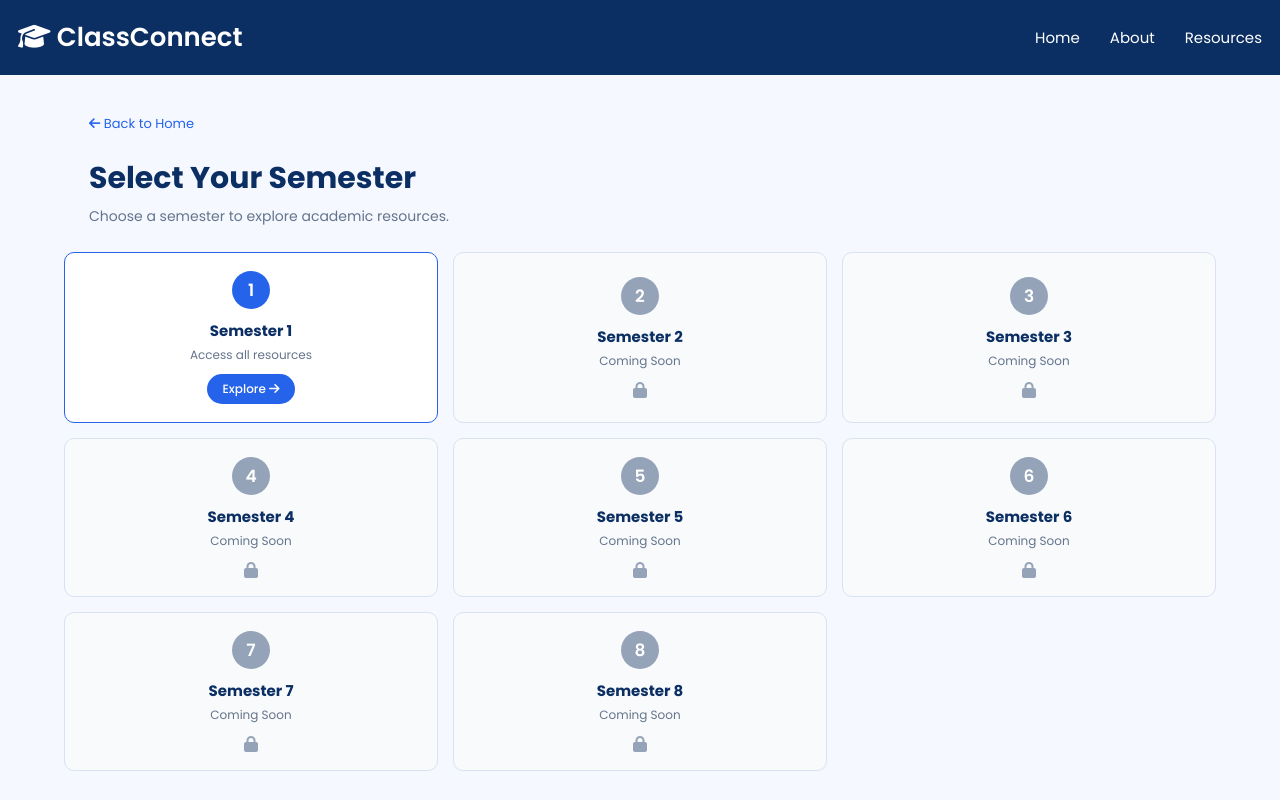
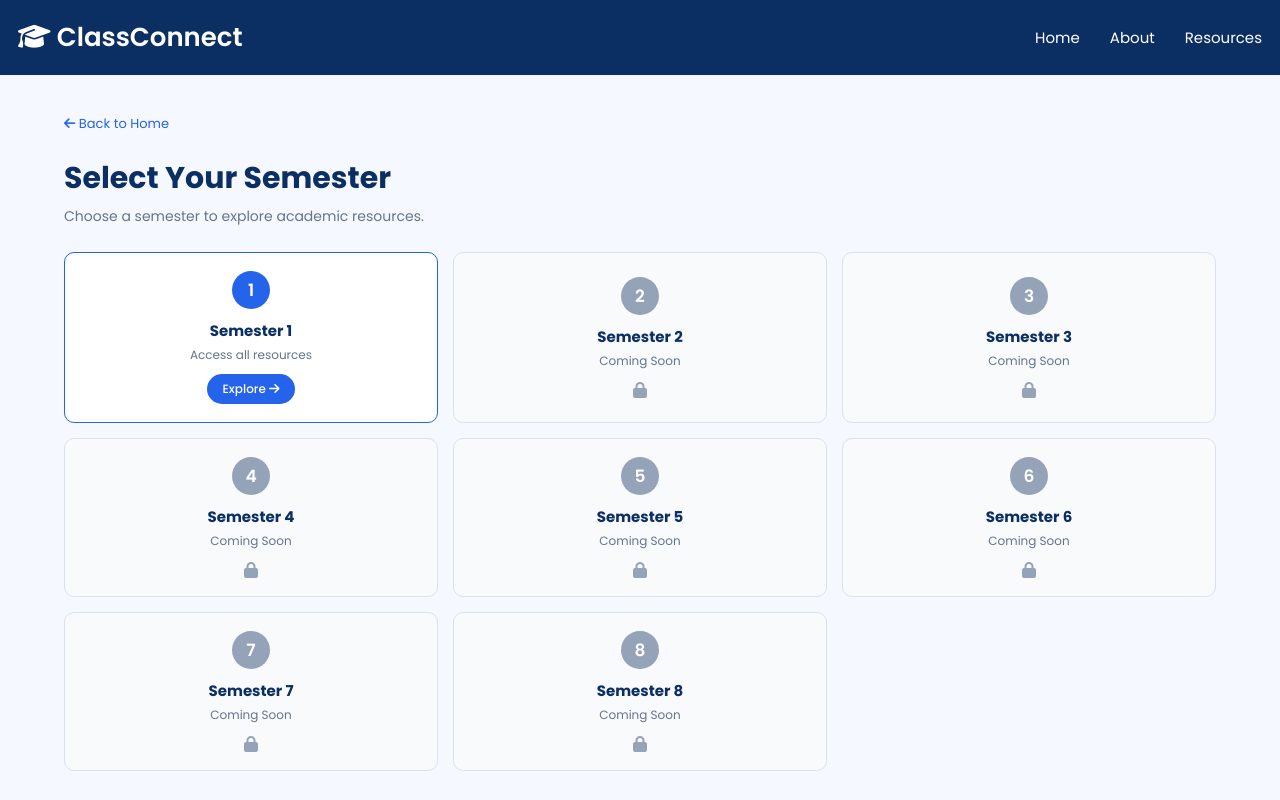
Before and after one commit to GulshanMishra-acc/ClassConnect, a plain HTML site: page semesters.html in a window 1280 px wide. Shown: the top 800 px of the page. Drawn offline with Linux system fonts and the light colour scheme.

Commit message:
css update

```diff
--- a/style.css
+++ b/style.css
@@ -928,12 +928,6 @@ img {
     }
 }
 
-.semester-heading, .subjects-heading {
-    text-align: left;
-    padding-left: 25px;
-    top: 0;
-}
-
 /* ---------- SMALL MOBILE (480px) ---------- */
 @media screen and (max-width: 480px) {
 
```
